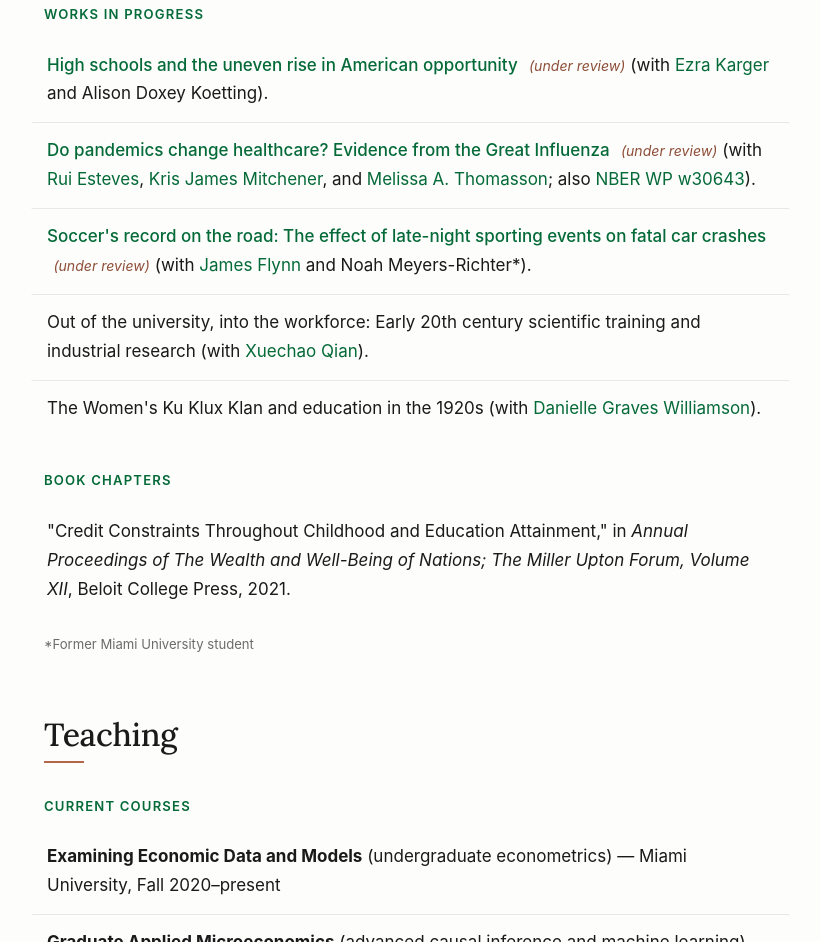
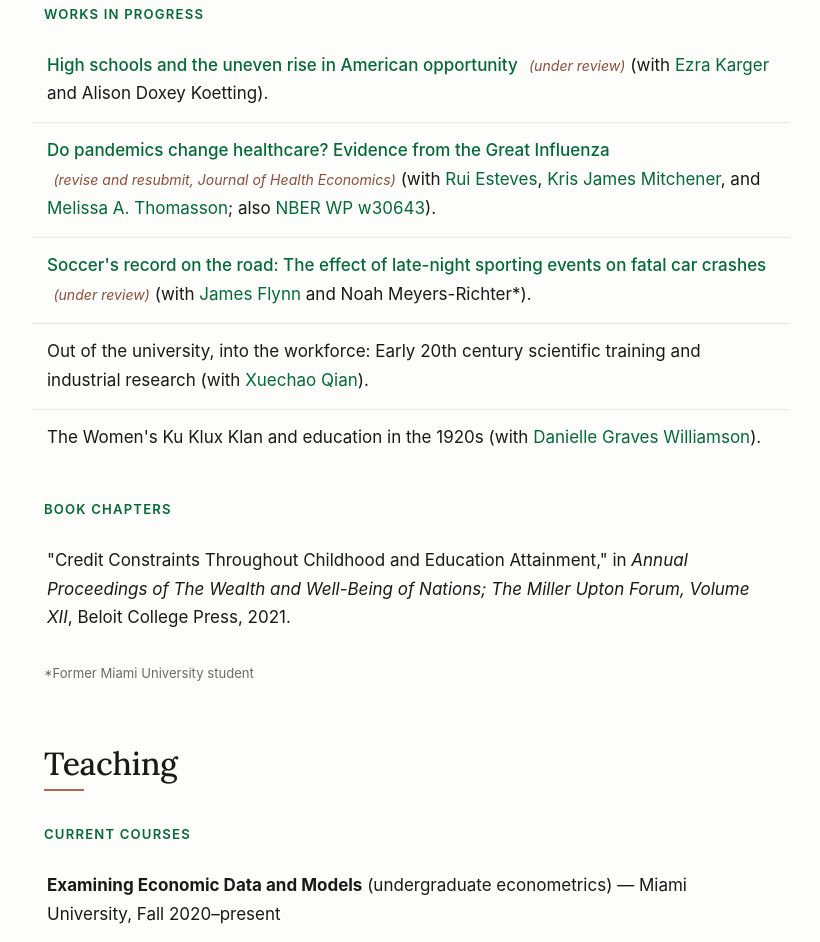
Before and after one commit to peternka/peternka.github.io, a plain HTML site: page index.html in a window 1280 px wide. Shown: the part 1250-2192 px from the top of the page, without its empty margins (230-1050 px from the left). Drawn offline with Linux system fonts and the light colour scheme; a web font is replaced by a local one.

Commit message:
Add files via upload

```diff
--- a/index.html
+++ b/index.html
@@ -489,7 +489,7 @@
 </div>
 
 <div class="pub">
-  <a href="assets/pandemic_hospitals.pdf" class="pub-title">Do pandemics change healthcare? Evidence from the Great Influenza</a> <span class="status">(under review)</span>
+  <a href="assets/pandemic_hospitals.pdf" class="pub-title">Do pandemics change healthcare? Evidence from the Great Influenza</a> <span class="status">(revise and resubmit, Journal of Health Economics)</span>
   (with <a href="https://sites.google.com/view/resteves">Rui Esteves</a>,
   <a href="https://sites.google.com/site/krismitchener/home">Kris James Mitchener</a>, and
   <a href="https://miamioh.edu/fsb/directory/?up=%2Fdirectory%2Fthomasma">Melissa A. Thomasson</a>;
```
